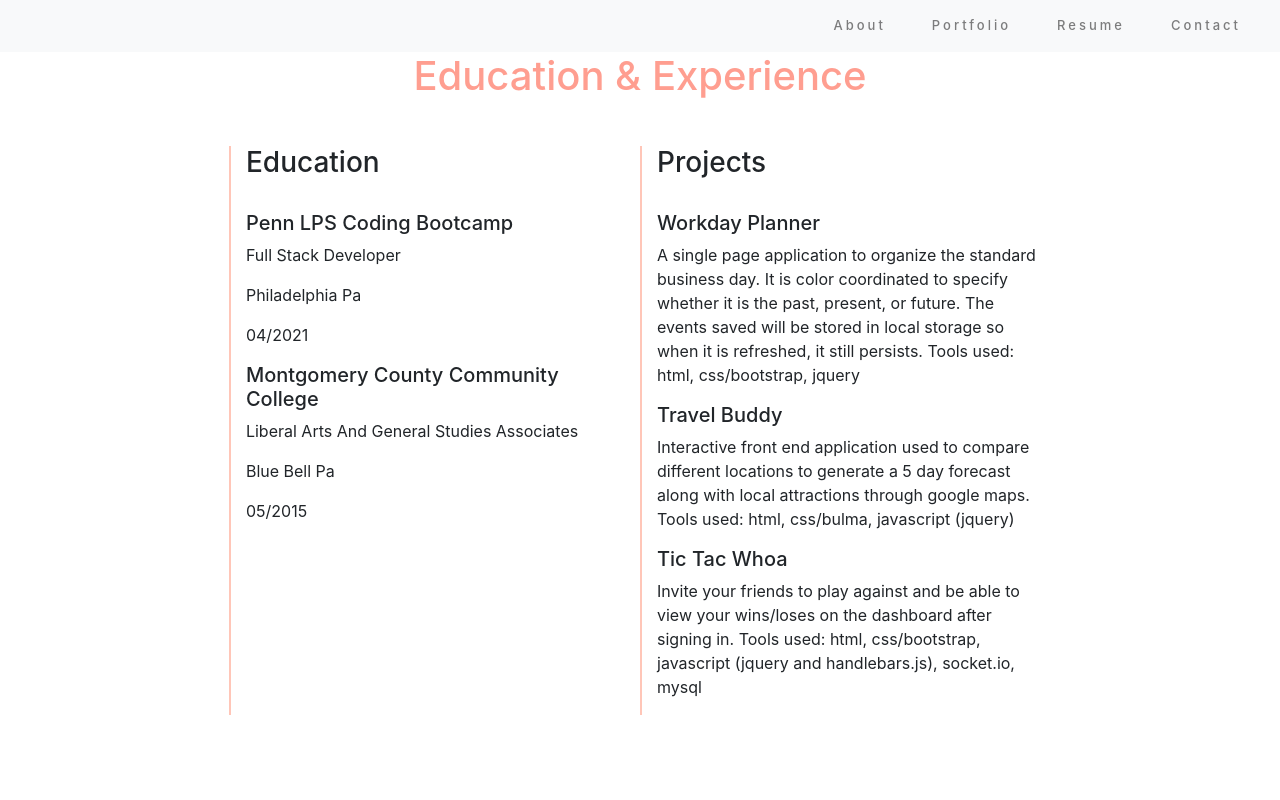
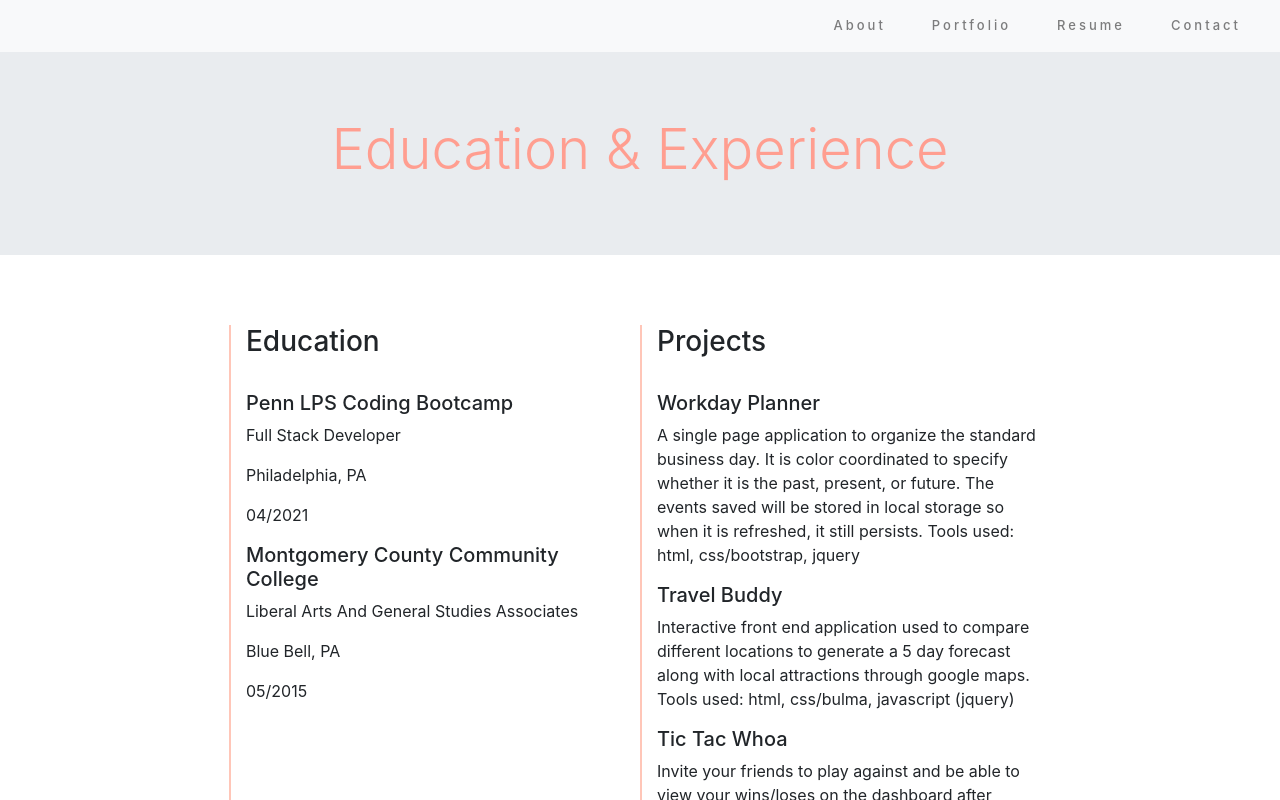
Before and after one commit to mschellberg/portfolio-react, a React (Create React App) app: page /resume in a window 1280 px wide. Shown: the top 800 px of the page. Built offline with nearby package versions, Linux system fonts and the light colour scheme; the HTML template or start-up script is replaced by a standard one.

Commit message:
added jumbotron to portfolio and resume

```diff
--- a/src/components/portfolio.js
+++ b/src/components/portfolio.js
@@ -56,7 +56,11 @@ const Portfolio = () => {
     }
     return (
         <div className="portfolio-page" id="portfolio">
-            <h1>Recent Work</h1>
+            <div class="jumbotron jumbotron-fluid">
+        <div class="container">
+            <h1 class="display-4">Recent Work</h1>
+        </div>
+        </div>
             <Col className="container-fluid mt-4" id="card-group">
             {portfolioProject.map(renderCard)}
             </Col>
--- a/src/components/resume.js
+++ b/src/components/resume.js
@@ -1,7 +1,11 @@
 function Resume () {
     return (
             <div className="resume ">
-            <h1 className="resume-title">Education & Experience</h1>
+            <div class="jumbotron jumbotron-fluid">
+        <div class="container">
+            <h1 class="display-4">Education & Experience</h1>
+        </div>
+        </div>
             <div className="row justify-content-center">
             <div class="col-4">
             <h3>Education</h3><br></br>
@@ -12,7 +16,7 @@ function Resume () {
                 Full Stack Developer
             </p>
             <p>
-                Philadelphia Pa
+                Philadelphia, PA
             </p>
             <p>
                 04/2021
@@ -24,7 +28,7 @@ function Resume () {
                 Liberal Arts And General Studies Associates
             </p>
             <p>
-                Blue Bell Pa
+                Blue Bell, PA
             </p>
             <p>
                 05/2015
--- a/src/index.css
+++ b/src/index.css
@@ -4,6 +4,9 @@
 }
 h1 {
     text-align: center;
+    color: #FF9E90;
+}
+h2, h4 {
     color: #FF9E90;
 }
 /* Nav Links */
@@ -39,7 +42,8 @@ h1 {
 }
 .backgroundimage{
     background-image:url("https://images.unsplash.com/photo-1587614382346-4ec70e388b28?ixid=MnwxMjA3fDB8MHxwaG90by1wYWdlfHx8fGVufDB8fHx8&ixlib=rb-1.2.1&auto=format&fit=crop&w=1050&q=80");
-    width: 100%;
+    margin-right: 10px;
+    margin-left: 10px;
     height: 50vh;
     background-position: center;
     background-repeat: no-repeat;
@@ -58,7 +62,6 @@ h1 {
 
 /* Portfolio */
 #portfolio.portfolio-page {
-    height: 100vh;
     width: 100%;
     color: black;
   }
@@ -118,7 +121,7 @@ h3 {
     align-items: center;
     padding: 15px;
     margin: auto;
-    background: linear-gradient(110deg, #ffd6cc 60%, #ffebe6 60%);
+    background: linear-gradient(110deg, #ffebe6 60%, #ffd6cc 60%);
 }
 .form-control {
     background-color: #f2f2f2;
```
